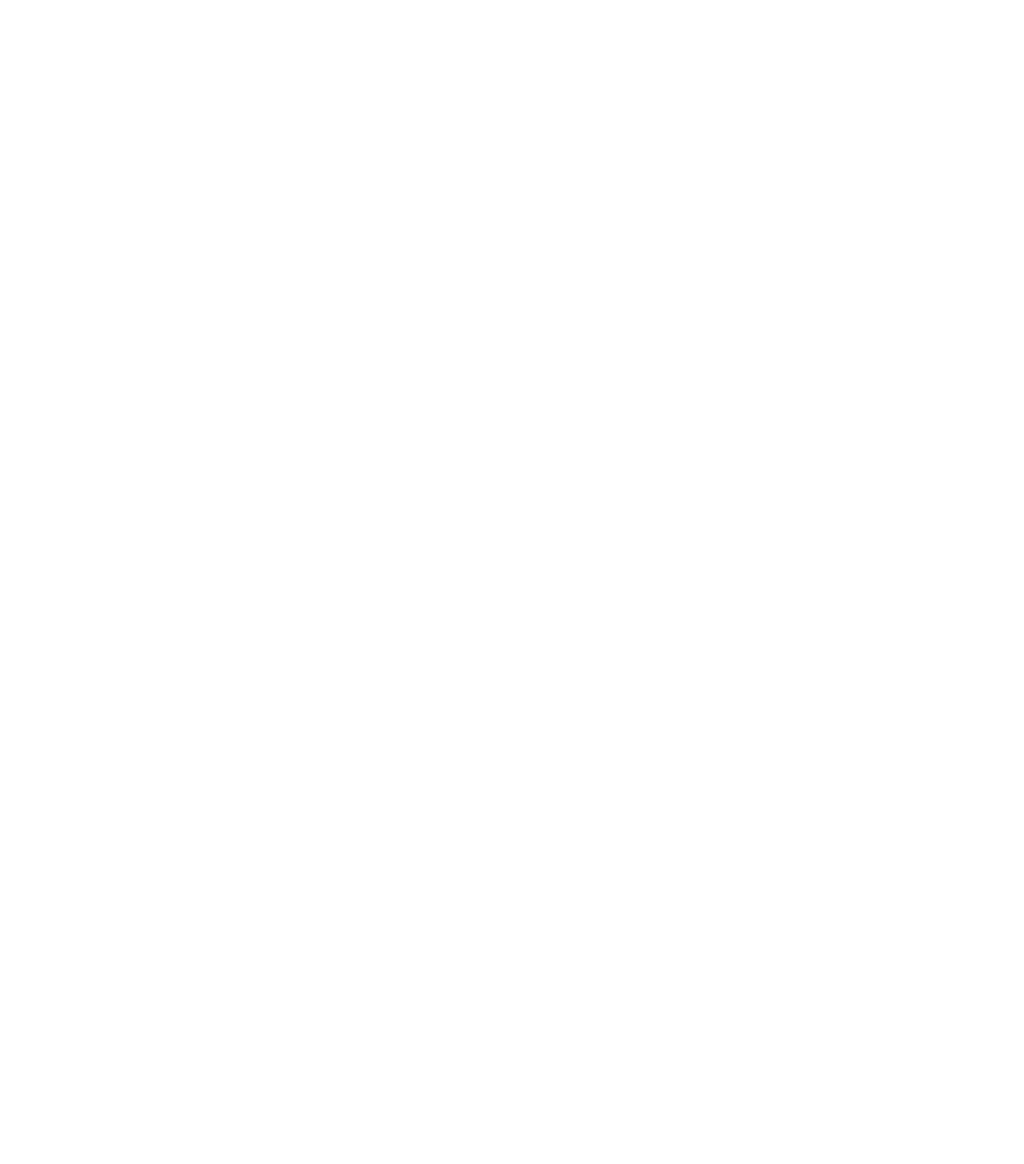
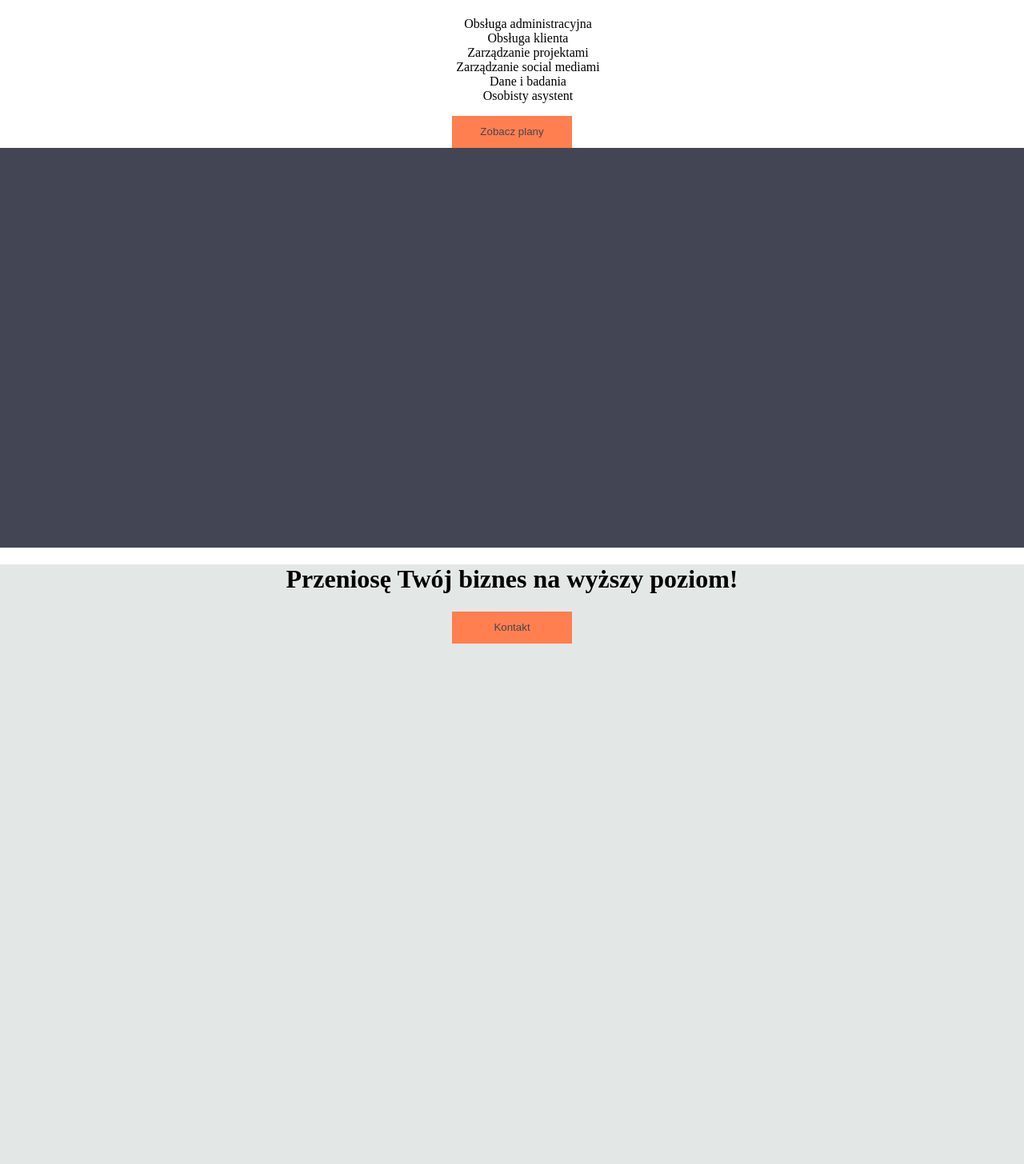
Before and after one commit to Slawek00/assistant, a Vue app: page / in a window 1280 px wide. Shown: the part 734-2190 px from the top of the page at 80% size. Before the commit the page ends 800 px from the top, so only its background shows below. Built offline with nearby package versions, Linux system fonts and the light colour scheme.

Commit message:
clearowanie kodu cz2

```diff
--- a/src/App.vue
+++ b/src/App.vue
@@ -1,30 +1,29 @@
 <template>
 <AppMenu/>
   <AppContent/>
+  <AppFooter/>
 </template>
 
 <script>
 
 import AppMenu from "@/components/AppMenu";
 import AppContent from "@/components/AppContent";
-//import AppFooter from "@/components/AppFooter";
+import AppFooter from "@/components/AppFooter";
 
 export default {
   name: 'App',
   components: {
     AppMenu,
     AppContent,
-    //AppFooter
+    AppFooter
   },
 }
 
 </script>
 
 <style>
-
 body{
-  margin: 0;
+  margin: 0 auto;
   padding: 0;
 }
-
 </style>
--- a/src/components/AppContent.vue
+++ b/src/components/AppContent.vue
@@ -5,6 +5,29 @@
     <h1>Wirtualny asystent</h1>
     <h1>dla Twojej firmy</h1>
     <button type="submit">Zobacz usługi</button>
+  </div>
+  <div id = container-services>
+    <h1>Jak mogę Ci pomóc?</h1>
+    <ul>
+      <li>Obsługa administracyjna</li>
+      <li>Obsługa klienta</li>
+      <li>Zarządzanie projektami</li>
+      <li>Zarządzanie social mediami</li>
+      <li>Dane i badania</li>
+      <li>Osobisty asystent</li>
+    </ul>
+    <button type="submit">Zobacz plany</button>
+  </div>
+  <div id="container-opinion">
+    <div class="opinion left-opinion"></div>
+    <div class="opinion center-opinion"></div>
+    <div class="opinion right-opinion"></div>
+  </div>
+  <div id="container-link">
+    <div id="container-link-content" class="center-content-container-link">
+      <h1>Przeniosę Twój biznes na wyższy poziom!</h1>
+      <button type="submit">Kontakt</button>
+    </div>
   </div>
 </div>
 </template>
@@ -41,6 +64,27 @@ button{
   color: #444554;
 }
 
+#container-services{
+  text-align: center;
+}
+
+#container-services ul{
+  list-style-type: none;
+}
+
+#container-opinion{
+  width: 100%;
+  height: 500px;
+  background-color: #444554;
+}
+
+#container-link{
+  width: 100%;
+  height: 800px;
+  background-color: #e3e7e6;
+  text-align: center;
+}
+
 .parallax{
   background-image: url("../assets/top-view-arrangement-of-natural-material-stationery.jpg");
   min-height: 600px;
```
